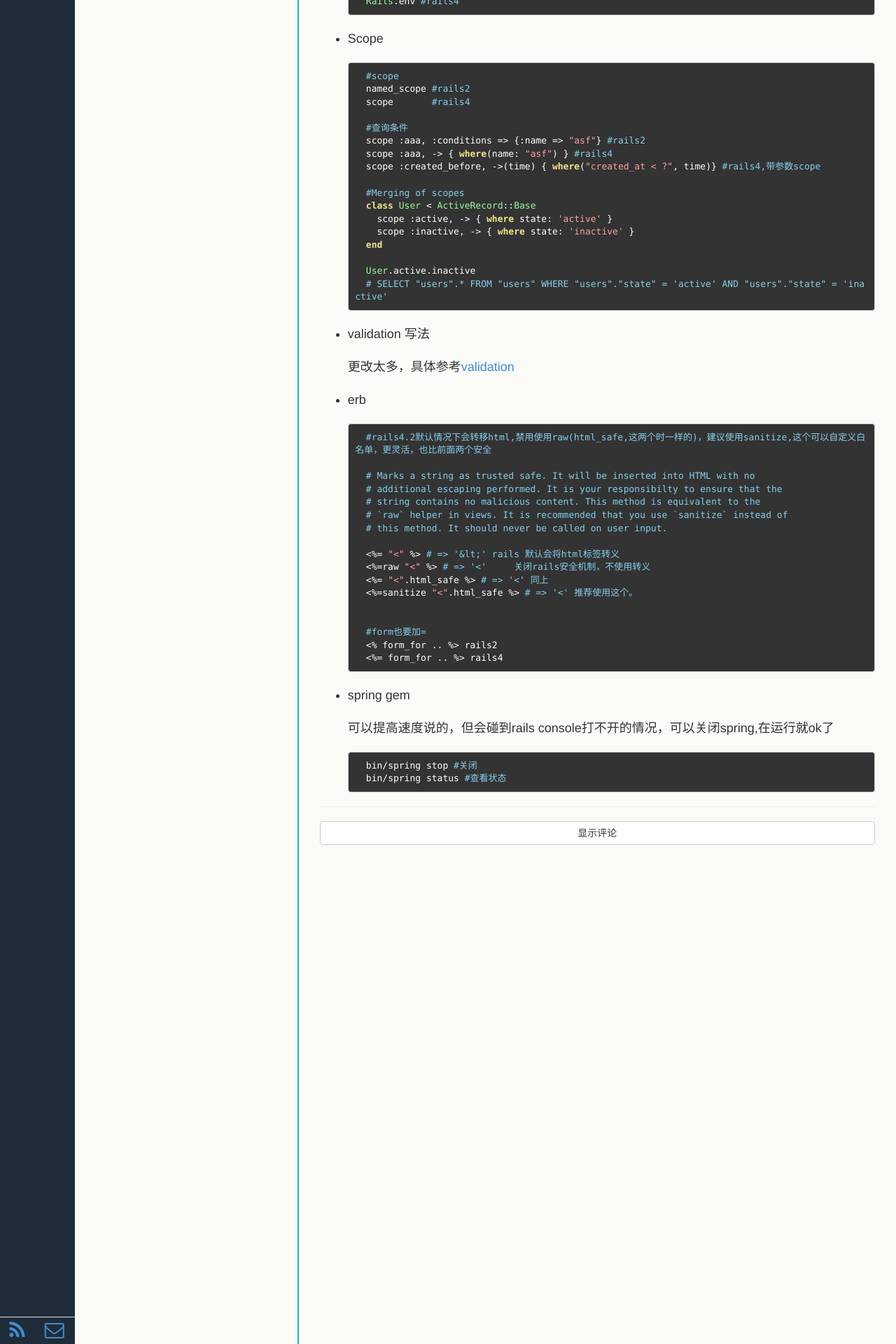
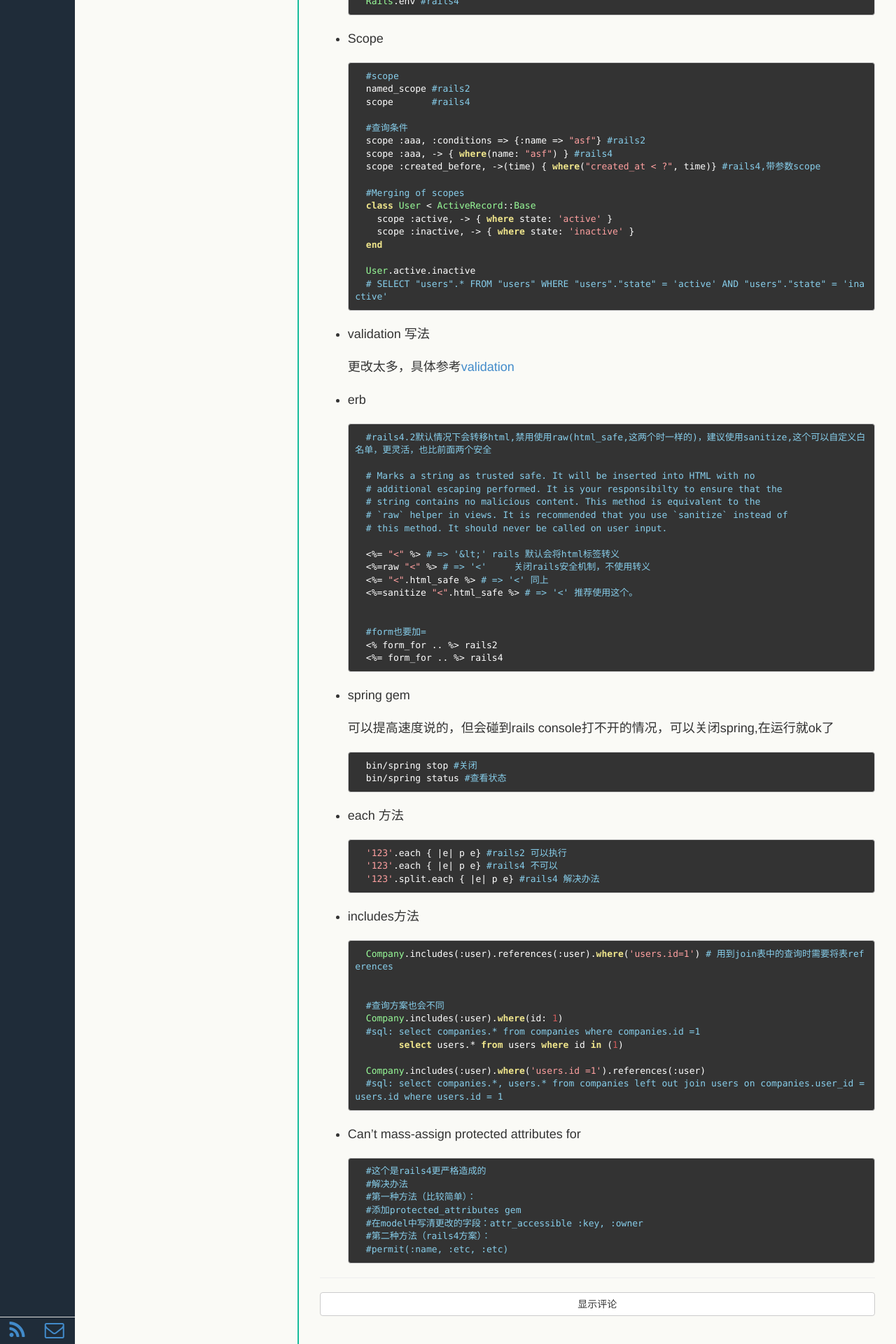
Before and after one commit to lbrb/lbrb.github.io, a Jekyll site: the page built from _posts/2015-01-14-update-rails4.2.md, in a window 1280 px wide. Shown: the part 1014-2934 px from the top of the page at 70% size. Built offline with Jekyll 4.4.1, drawn with Linux system fonts in a browser that asks for light colours.

Commit message:
update rails4

```diff
--- a/_posts/2015-01-14-update-rails4.2.md
+++ b/_posts/2015-01-14-update-rails4.2.md
@@ -96,3 +96,32 @@ description:
 
         bin/spring stop #关闭
         bin/spring status #查看状态
+
+- each 方法
+
+        '123'.each { |e| p e} #rails2 可以执行
+        '123'.each { |e| p e} #rails4 不可以
+        '123'.split.each { |e| p e} #rails4 解决办法
+
+- includes方法
+
+        Company.includes(:user).references(:user).where('users.id=1') # 用到join表中的查询时需要将表references
+
+
+        #查询方案也会不同
+        Company.includes(:user).where(id: 1)
+        #sql: select companies.* from companies where companies.id =1
+              select users.* from users where id in (1)
+
+        Company.includes(:user).where('users.id =1').references(:user)
+        #sql: select companies.*, users.* from companies left out join users on companies.user_id = users.id where users.id = 1
+
+- Can't mass-assign protected attributes for
+
+        #这个是rails4更严格造成的
+        #解决办法
+        #第一种方法（比较简单）：
+        #添加protected_attributes gem
+        #在model中写清更改的字段：attr_accessible :key, :owner
+        #第二种方法（rails4方案）：
+        #permit(:name, :etc, :etc)
```
